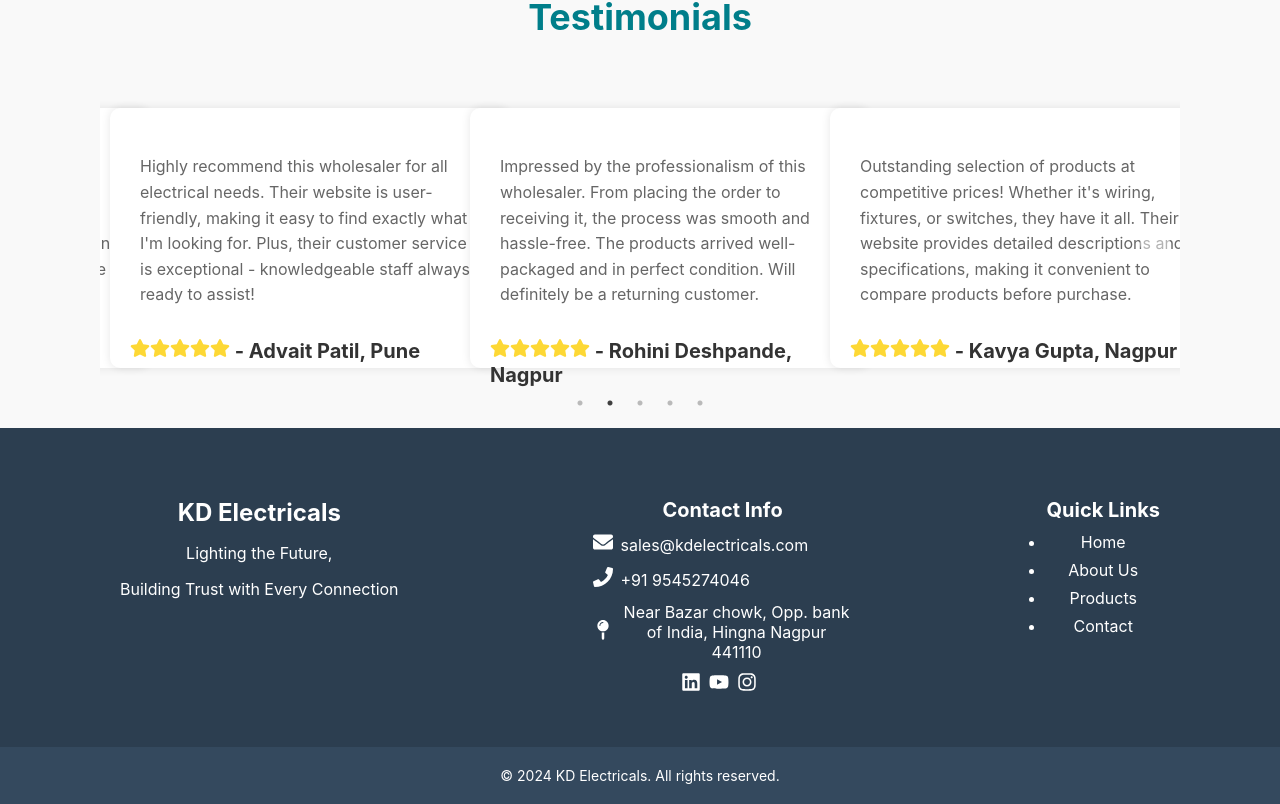
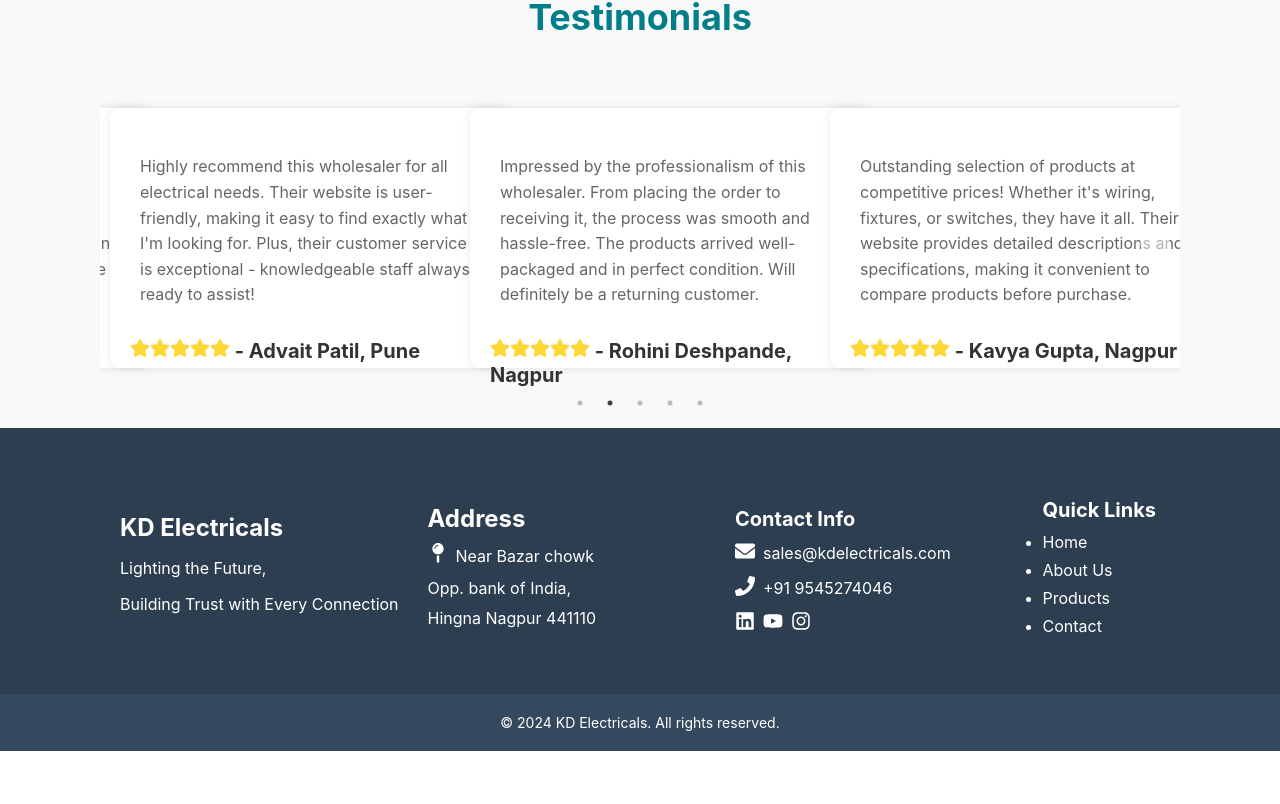
Before and after one commit to kdelectricals/kdelectricals.github.io, a React (Create React App) app: page / in a window 1280 px wide. Shown: the part 1805-2609 px from the top of the page. After the commit the page ends 2556 px from the top, so only its background shows below. Built offline with nearby package versions, Linux system fonts and the light colour scheme.

Commit message:
changes added

```diff
--- a/public/index.html
+++ b/public/index.html
@@ -24,7 +24,7 @@
       work correctly both with client-side routing and a non-root public URL.
       Learn how to configure a non-root public URL by running `npm run build`.
     -->
-    <title>React App</title>
+    <title>KD Electricals</title>
   </head>
   <body>
     <noscript>You need to enable JavaScript to run this app.</noscript>
--- a/src/components/Home.js
+++ b/src/components/Home.js
@@ -37,6 +37,10 @@ const HomeContainer = styled.div`
   align-items: center;
   height: 70vh;
   color: #fff;
+
+  @media (max-width: 768px) {
+    height: auto;
+  }
 `;
 
 const HomeContent = styled.div`
@@ -61,6 +65,10 @@ const CoreFeaturesSection = styled.div`
   flex-direction: column;
   align-items: center;
   background-color: hsla(208, 33%, 89%, 1);
+
+  @media (max-width: 768px) {
+    padding: 10px;
+  }
 `;
 
 const TestimonialsSection = styled.div`
@@ -77,12 +85,21 @@ const BrandLogosContainer = styled.div`
   align-items: center;
   flex-wrap: wrap;
   margin-bottom: 50px;
+
+  @media (max-width: 768px) {
+    flex-direction: column;
+    align-items: center;
+  }
 `;
 
 const BrandLogo = styled.img`
   width: 150px;
   height: auto;
   margin: 20px;
+
+  @media (max-width: 768px) {
+    margin: 10px;
+  }
 `;
 
 const ProductContainer = styled.div`
@@ -90,6 +107,11 @@ const ProductContainer = styled.div`
   padding: 20px;
   margin-top: 10px;
   justify-content: space-between;
+
+  @media (max-width: 768px) {
+    flex-direction: column;
+    align-items: center;
+  }
 `;
 
 const ProductCard = styled.div`
--- a/src/components/QuickLinks.js
+++ b/src/components/QuickLinks.js
@@ -17,14 +17,27 @@ const MainContainer = styled.div`
 const QuickLinksContainer = styled.div`
   display: flex;
   justify-content: space-between;
-  color: #fff; /* Teal theme text color */
+  color: #fff;
   padding: 50px;
   margin-left: 70px;
-  margin-right: 70px;
+  margin-right: -120px;
+
+  @media (min-width: 768px) {
+    flex-direction: row; /* Switch back to row layout for larger screens */
+    justify-content: space-between;
+    align-items: center;
+  }
 `;
 
 const QuickLinksSection = styled.div`
   text-align: center;
+  margin-bottom: 20px;
+
+  @media (min-width: 768px) {
+    flex-basis: 30%; /* Set a specific width for sections on larger screens */
+    text-align: left;
+    margin-bottom: 0; /* Remove margin bottom for larger screens */
+  }
 `;
 
 const QuickLinksHeader = styled.h3`
@@ -102,11 +115,20 @@ const QuickLinks = () => {
   const contactInfo = [
     { label: "Email", info: "sales@kdelectricals.com", icon: <FaEnvelope /> },
     { label: "Phone", info: "+91 9545274046", icon: <FaPhone /> },
+  ];
+
+  const addressinfo = [
     {
       label: "Address",
-      info: "Near Bazar chowk, Opp. bank of India, Hingna Nagpur 441110",
+      info: "Near Bazar chowk",
       icon: <FaMapPin />,
-    }, // No icon for address
+    },
+    {
+      info: " Opp. bank of India,",
+    },
+    {
+      info: "Hingna Nagpur 441110",
+    },
   ];
 
   const socialHandles = [
@@ -127,11 +149,23 @@ const QuickLinks = () => {
   return (
     <MainContainer>
       <QuickLinksContainer>
-        <CompanyInfo>
+        <QuickLinksSection>
           <CompanyName>KD Electricals</CompanyName>
           <CompanyAim>Lighting the Future,</CompanyAim>
           <CompanyAim>Building Trust with Every Connection</CompanyAim>
-        </CompanyInfo>
+        </QuickLinksSection>
+        <QuickLinksSection>
+          <CompanyName>Address</CompanyName>
+
+          {addressinfo.map((info, index) => (
+            <QuickLinksInfo>
+              {info.icon && (
+                <QuickLinksInfoIcon>{info.icon}</QuickLinksInfoIcon>
+              )}
+              {info.info}
+            </QuickLinksInfo>
+          ))}
+        </QuickLinksSection>
         <QuickLinksSection>
           <QuickLinksHeader>Contact Info</QuickLinksHeader>
           <QuickLinksList>
```
